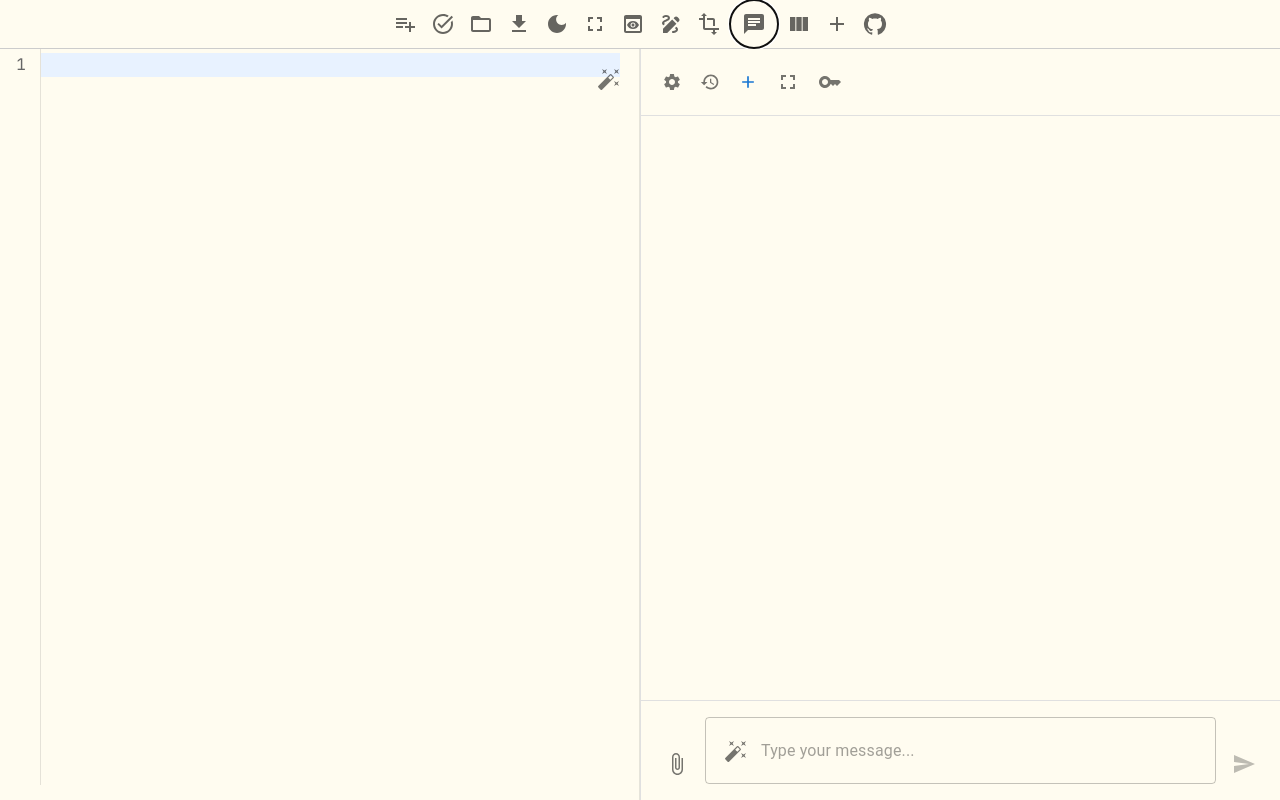
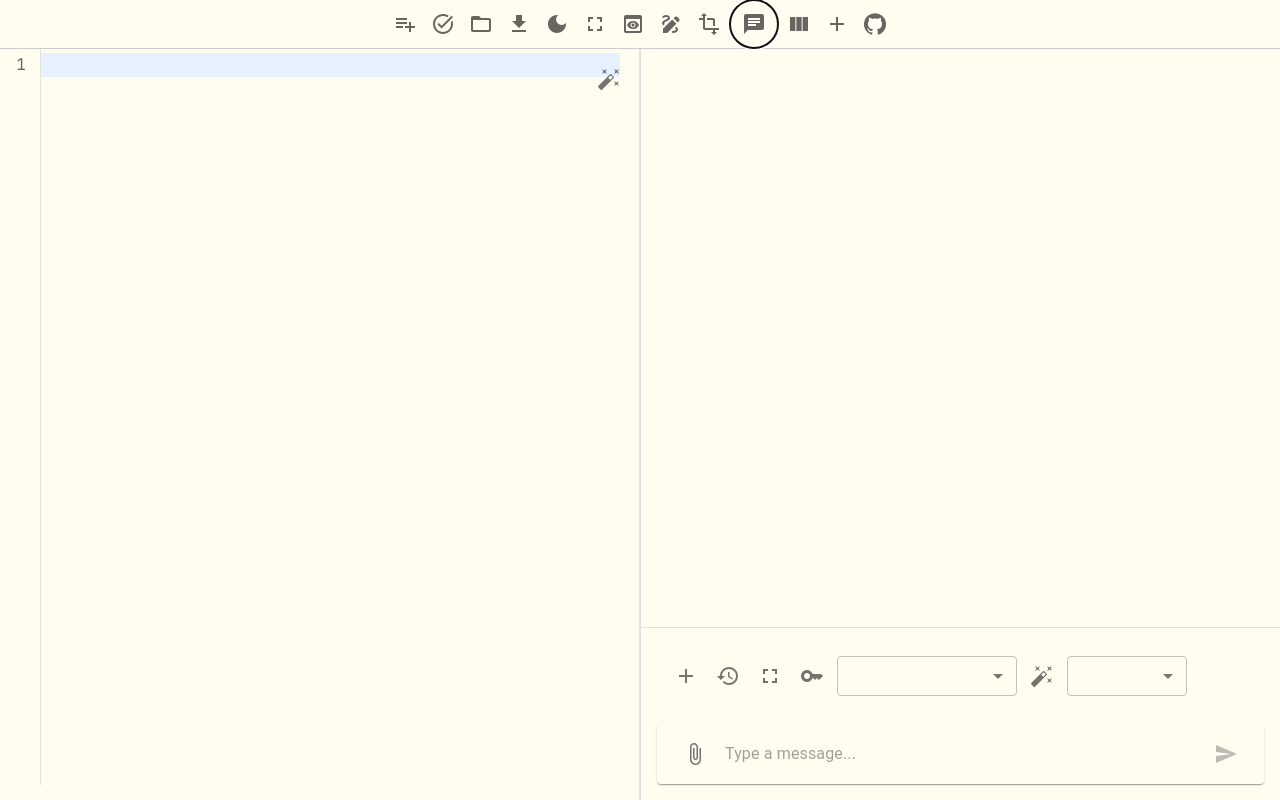
Before and after one commit to tchowdary/notepad-web, a React (Vite) app: page / in a window 1280 px wide. Both pictures are taken after a click on the button 754 px from the left and 24 px from the top of the page. Built offline with nearby package versions, Linux system fonts and the light colour scheme.

Commit message:
chatbox improvements.

```diff
--- a/src/components/ChatBox.jsx
+++ b/src/components/ChatBox.jsx
@@ -25,6 +25,7 @@ import {
   ListItemIcon,
   Input,
   Modal,
+  InputBase,
   InputAdornment,
 } from '@mui/material';
 import {
@@ -591,6 +592,197 @@ const ChatBox = () => {
     return null;
   };
 
+  const renderMessageInput = () => (
+    <Box
+      sx={{
+        position: 'absolute',
+        bottom: 0,
+        left: isFullscreen ? '250px' : 0,
+        right: 0,
+        backgroundColor: theme.palette.background.default,
+        borderTop: `1px solid ${theme.palette.divider}`,
+        zIndex: 1,
+        width: isFullscreen ? 'calc(100% - 250px)' : '100%',
+      }}
+    >
+      <Box sx={{ p: 2 }}>
+        <Box sx={{ display: 'flex', gap: 1, mb: 2 }}>
+          <Box
+            sx={{
+              display: 'flex',
+              alignItems: 'center',
+              gap: 1,
+              bgcolor: 'background.paper',
+              p: 1.5,
+              borderRadius: 1,
+              width: '100%',
+              flexWrap: 'nowrap',
+              overflow: 'hidden',
+              minHeight: '60px',
+            }}
+          >
+            {/* Toolbar Icons */}
+            <Box sx={{ display: 'flex', gap: 1, alignItems: 'center' }}>
+            <IconButton size="small" onClick={createNewSession}>
+                <AddIcon />
+              </IconButton>
+              <IconButton size="small" onClick={() => setHistoryAnchorEl(inputRef.current)}>
+                <HistoryIcon />
+              </IconButton>
+
+              <IconButton size="small" onClick={() => setIsFullscreen(true)}>
+                <FullscreenIcon />
+              </IconButton>
+              <IconButton size="small" onClick={() => setApiKeyDialogOpen(true)}>
+                <KeyIcon />
+              </IconButton>
+            </Box>
+            <Select
+              value={selectedProvider}
+              onChange={(e) => {
+                setSelectedProvider(e.target.value);
+                localStorage.setItem('last_selected_provider', e.target.value);
+              }}
+              size="small"
+              sx={{
+                minWidth: 180,
+                flexShrink: 1
+              }}
+            >
+              {providers.map((provider) =>
+                provider.models.map((model) => (
+                  <MenuItem
+                    key={`${provider.name}|${model.id}`}
+                    value={`${provider.name}|${model.id}`}
+                  >
+                    {model.name}
+                  </MenuItem>
+                ))
+              )}
+            </Select>
+
+
+            <IconButton
+                size="small"
+                onClick={(e) => setInstructionMenuAnchorEl(e.currentTarget)}
+                color={selectedInstruction ? "primary" : "default"}
+                sx={{ flexShrink: 0 }}
+              >
+                <AutoFixHighIcon />
+              </IconButton>
+            <Box
+              sx={{
+                display: 'flex',
+                alignItems: 'center',
+                gap: 1,
+                flexGrow: 0,
+                flexShrink: 1,
+                minWidth: 120
+              }}
+            >
+              <Select
+                value={selectedInstruction ? selectedInstruction.id : ''}
+                onChange={(e) => {
+                  const instruction = customInstructions.find(i => i.id === e.target.value);
+                  setSelectedInstruction(instruction || null);
+                  localStorage.setItem('last_selected_instruction', instruction ? instruction.id : null);
+                }}
+                size="small"
+                sx={{
+                  flexGrow: 0,
+                  flexShrink: 1,
+                  minWidth: 120,
+                  maxWidth: 150
+                }}
+              >
+                <MenuItem value="">
+                  <em>None</em>
+                </MenuItem>
+                {customInstructions.map((instruction) => (
+                  <MenuItem key={instruction.id} value={instruction.id}>
+                    {instruction.name}
+                  </MenuItem>
+                ))}
+              </Select>
+
+
+            </Box>
+
+
+
+
+          </Box>
+        </Box>
+
+        <Paper
+          component="form"
+          sx={{
+            p: '8px 16px',
+            display: 'flex',
+            alignItems: 'center',
+            minHeight: '60px',
+            backgroundColor: 'background.paper',
+          }}
+          onSubmit={(e) => {
+            e.preventDefault();
+            handleSendMessage();
+          }}
+        >
+          <IconButton
+            sx={{ p: '10px' }}
+            aria-label="attach file"
+            component="label"
+          >
+            <input
+              type="file"
+              hidden
+              onChange={handleFileUpload}
+              accept=".txt,.md,.pdf,image/*"
+            />
+            <AttachFileIcon />
+          </IconButton>
+
+          <InputBase
+            sx={{ ml: 1, flex: 1 }}
+            placeholder="Type a message..."
+            value={input}
+            onChange={(e) => setInput(e.target.value)}
+            onKeyDown={(e) => {
+              if (e.key === 'Enter' && !e.shiftKey) {
+                e.preventDefault();
+                handleSendMessage();
+              }
+            }}
+            multiline
+            maxRows={4}
+            ref={inputRef}
+          />
+
+          {selectedFile && (
+            <Box sx={{ display: 'flex', alignItems: 'center', px: 1 }}>
+              <Typography variant="body2" color="textSecondary">
+                {selectedFile.name}
+              </Typography>
+              <IconButton size="small" onClick={() => setSelectedFile(null)}>
+                <ClearIcon fontSize="small" />
+              </IconButton>
+            </Box>
+          )}
+
+          <IconButton
+            color="primary"
+            sx={{ p: '10px' }}
+            aria-label="send message"
+            onClick={handleSendMessage}
+            disabled={isLoading || (!input.trim() && !selectedFile)}
+          >
+            {isLoading ? <CircularProgress size={24} /> : <SendIcon />}
+          </IconButton>
+        </Paper>
+      </Box>
+    </Box>
+  );
+
   return (
     <>
       {isFullscreen ? (
@@ -732,64 +924,14 @@ const ChatBox = () => {
 
             {/* Main chat area */}
             <Box sx={{ flex: 1, display: 'flex', flexDirection: 'column' }}>
-              {/* Toolbar */}
-              <Box sx={{ display: 'flex', gap: 1, p: 2, borderBottom: 1, borderColor: 'divider' }}>
-                {!isSidebarOpen && (
-                  <IconButton onClick={() => setIsSidebarOpen(true)} size="small">
-                    <ChevronRightIcon />
-                  </IconButton>
-                )}
-                <Box sx={{ display: 'flex', gap: 1 }}>
-                  <Tooltip title="Model Settings">
-                    <IconButton
-                      size="small"
-                      onClick={(e) => setSettingsAnchorEl(e.currentTarget)}
-                    >
-                      <SettingsIcon fontSize="small" />
-                    </IconButton>
-                  </Tooltip>
-
-                  <Tooltip title="Chat History">
-                    <IconButton
-                      size="small"
-                      onClick={(e) => setHistoryAnchorEl(e.currentTarget)}
-                    >
-                      <HistoryIcon fontSize="small" />
-                    </IconButton>
-                  </Tooltip>
-
-                  <Tooltip title="New Chat">
-                    <IconButton
-                      size="small"
-                      onClick={createNewSession}
-                      color="primary"
-                    >
-                      <AddIcon fontSize="small" />
-                    </IconButton>
-                  </Tooltip>
-
-                  <Tooltip title="Fullscreen">
-                    <IconButton onClick={() => setIsFullscreen(true)} size="small">
-                      <FullscreenIcon />
-                    </IconButton>
-                  </Tooltip>
-
-                  <Tooltip title="API Keys">
-                    <IconButton onClick={() => setApiKeyDialogOpen(true)} size="small">
-                      <KeyIcon />
-                    </IconButton>
-                  </Tooltip>
-                </Box>
-              </Box>
-
               {/* Messages area */}
               <Box
                 ref={messagesContainerRef}
                 sx={{
                   flex: 1,
                   overflowY: 'auto',
-                  p: 2,
-                  pt: 6,
+                  paddingBottom: '160px', // Add padding to prevent messages from being hidden
+                  width: '100%',
                 }}
               >
                 {messages.map((message, index) => (
@@ -870,80 +1012,7 @@ const ChatBox = () => {
                 <div ref={messagesEndRef} />
               </Box>
 
-              {/* Input area */}
-              <Box
-                sx={{
-                  p: 2,
-                  borderTop: 1,
-                  borderColor: 'divider',
-                  bgcolor: 'background.paper',
-                }}
-              >
-                <Box sx={{ display: 'flex', gap: 1, alignItems: 'flex-end' }}>
-                  <input
-                    type="file"
-                    accept="image/*,.pdf,.md"
-                    style={{ display: 'none' }}
-                    id="file-upload"
-                    onChange={handleFileUpload}
-                  />
-                  <label htmlFor="file-upload">
-                    <IconButton component="span" color={selectedFile ? "primary" : "default"}>
-                      <AttachFileIcon />
-                    </IconButton>
-                  </label>
-                  {selectedFile && (
-                    <Typography variant="body2" color="textSecondary">
-                      {selectedFile.name}
-                    </Typography>
-                  )}
-                  <TextField
-                    value={input}
-                    onChange={(e) => setInput(e.target.value)}
-                    onPaste={handlePaste}
-                    onKeyPress={(e) => {
-                      if (e.key === 'Enter' && !e.shiftKey) {
-                        e.preventDefault();
-                        handleSendMessage();
-                      }
-                    }}
-                    multiline
-                    maxRows={5}
-                    fullWidth
-                    placeholder="Type your message..."
-                    variant="outlined"
-                    size="medium"
-                    InputProps={{
-                      sx: { fontSize: '1rem', minHeight: '56px' },
-                      startAdornment: (
-                        <Tooltip title={selectedInstruction ? `Custom Instruction: ${selectedInstruction.name}` : "Select Custom Instruction"}>
-                          <IconButton
-                            onClick={(e) => setInstructionMenuAnchorEl(e.currentTarget)}
-                            color={selectedInstruction ? "primary" : "default"}
-                            size="small"
-                            sx={{ mr: 1 }}
-                          >
-                            <AutoFixHighIcon />
-                          </IconButton>
-                        </Tooltip>
-                      ),
-                    }}
-                    sx={{
-                      '& .MuiOutlinedInput-root': {
-                        paddingRight: '14px',
-                      }
-                    }}
-                  />
-                  <IconButton
-                    onClick={handleSendMessage}
-                    color="primary"
-                    disabled={!selectedProvider || (!input.trim() && !selectedFile) || isLoading}
-                    sx={{ height: 40, width: 40 }}
-                  >
-                    {isLoading ? <CircularProgress size={24} /> : <SendIcon />}
-                  </IconButton>
-                </Box>
-              </Box>
+              {renderMessageInput()}
             </Box>
           </Box>
         </Modal>
@@ -958,59 +1027,24 @@ const ChatBox = () => {
             position: 'relative',
           }}
         >
-          {/* Toolbar */}
-          <Box sx={{ display: 'flex', gap: 1, p: 2, borderBottom: 1, borderColor: 'divider' }}>
-            <Box sx={{ display: 'flex', gap: 1 }}>
-              <Tooltip title="Model Settings">
-                <IconButton
-                  size="small"
-                  onClick={(e) => setSettingsAnchorEl(e.currentTarget)}
+          <Box
+            sx={{
+              display: 'flex',
+              flexDirection: 'column',
+              height: '100%',
+              width: '100%',
+              position: 'relative',
+              overflow: 'hidden',
+            }}
           >
-                  <SettingsIcon fontSize="small" />
-                </IconButton>
-              </Tooltip>
-
-              <Tooltip title="Chat History">
-                <IconButton
-                  size="small"
-                  onClick={(e) => setHistoryAnchorEl(e.currentTarget)}
-                >
-                  <HistoryIcon fontSize="small" />
-                </IconButton>
-              </Tooltip>
-
-              <Tooltip title="New Chat">
-                <IconButton
-                  size="small"
-                  onClick={createNewSession}
-                  color="primary"
-                >
-                  <AddIcon fontSize="small" />
-                </IconButton>
-              </Tooltip>
-
-              <Tooltip title="Fullscreen">
-                <IconButton onClick={() => setIsFullscreen(true)} size="small">
-                  <FullscreenIcon />
-                </IconButton>
-              </Tooltip>
-
-              <Tooltip title="API Keys">
-                <IconButton onClick={() => setApiKeyDialogOpen(true)} size="small">
-                  <KeyIcon />
-                </IconButton>
-              </Tooltip>
-            </Box>
-          </Box>
-
-          {/* Messages area */}
+            {/* Chat Messages Container */}
             <Box
               ref={messagesContainerRef}
               sx={{
-              flex: 1,
+                flexGrow: 1,
                 overflowY: 'auto',
-              p: 2,
-              pt: 6,
+                paddingBottom: '160px',
+                width: '100%',
               }}
             >
               {messages.map((message, index) => (
@@ -1091,79 +1125,7 @@ const ChatBox = () => {
               <div ref={messagesEndRef} />
             </Box>
 
-          {/* Input area */}
-          <Box
-            sx={{
-              p: 2,
-              borderTop: 1,
-              borderColor: 'divider',
-              bgcolor: 'background.paper',
-            }}
-          >
-            <Box sx={{ display: 'flex', gap: 1, alignItems: 'flex-end' }}>
-              <input
-                type="file"
-                accept="image/*,.pdf,.md"
-                style={{ display: 'none' }}
-                id="file-upload"
-                onChange={handleFileUpload}
-              />
-              <label htmlFor="file-upload">
-                <IconButton component="span" color={selectedFile ? "primary" : "default"}>
-                  <AttachFileIcon />
-                </IconButton>
-              </label>
-              {selectedFile && (
-                <Typography variant="body2" color="textSecondary">
-                  {selectedFile.name}
-                </Typography>
-              )}
-              <TextField
-                value={input}
-                onChange={(e) => setInput(e.target.value)}
-                onPaste={handlePaste}
-                onKeyPress={(e) => {
-                  if (e.key === 'Enter' && !e.shiftKey) {
-                    e.preventDefault();
-                    handleSendMessage();
-                  }
-                }}
-                multiline
-                maxRows={5}
-                fullWidth
-                placeholder="Type your message..."
-                variant="outlined"
-                size="medium"
-                InputProps={{
-                  sx: { fontSize: '1rem', minHeight: '56px' },
-                  startAdornment: (
-                    <Tooltip title={selectedInstruction ? `Custom Instruction: ${selectedInstruction.name}` : "Select Custom Instruction"}>
-                      <IconButton
-                        onClick={(e) => setInstructionMenuAnchorEl(e.currentTarget)}
-                        color={selectedInstruction ? "primary" : "default"}
-                        size="small"
-                        sx={{ mr: 1 }}
-                      >
-                        <AutoFixHighIcon />
-                      </IconButton>
-                    </Tooltip>
-                  ),
-                }}
-                sx={{
-                  '& .MuiOutlinedInput-root': {
-                    paddingRight: '14px',
-                  }
-                }}
-              />
-              <IconButton
-                onClick={handleSendMessage}
-                color="primary"
-                disabled={!selectedProvider || (!input.trim() && !selectedFile) || isLoading}
-                sx={{ height: 40, width: 40 }}
-              >
-                {isLoading ? <CircularProgress size={24} /> : <SendIcon />}
-              </IconButton>
-            </Box>
+            {renderMessageInput()}
           </Box>
         </Box>
       )}
```
Lines whose indentation alone changed are shown as unchanged.
